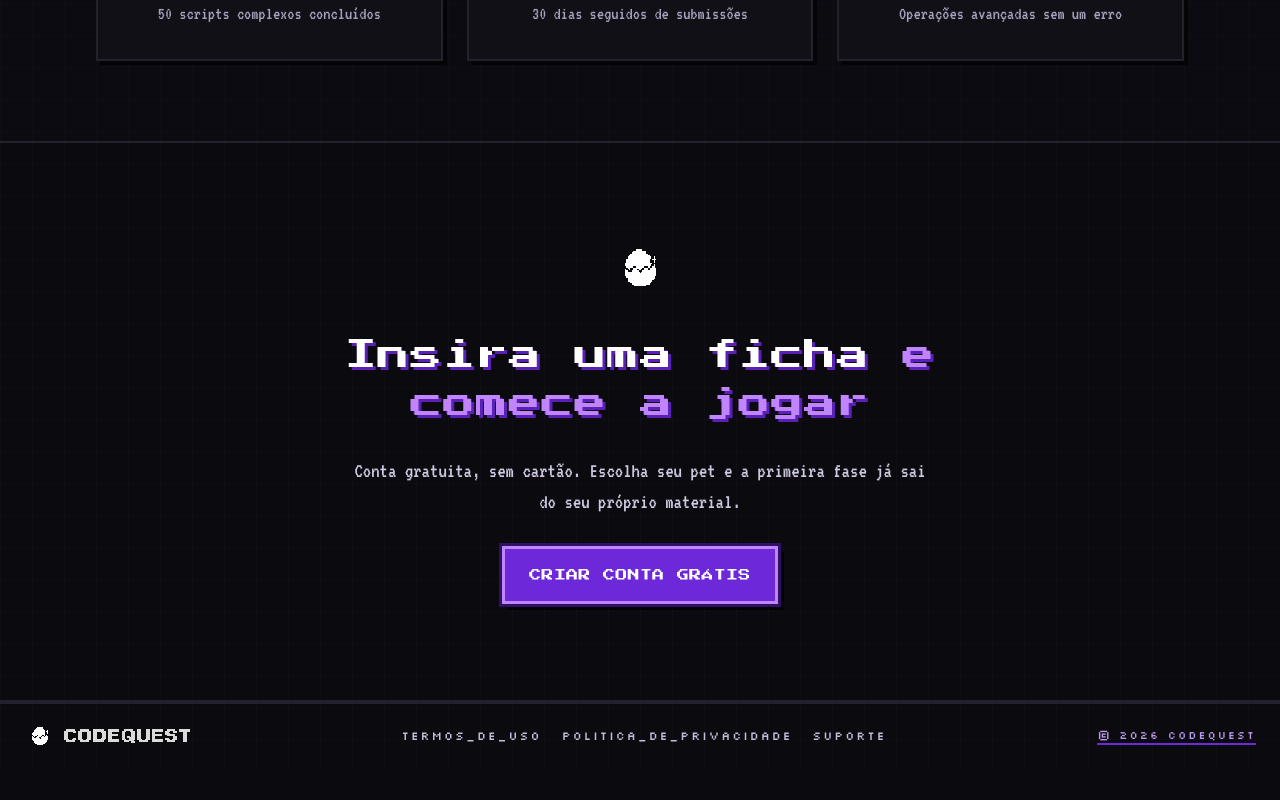
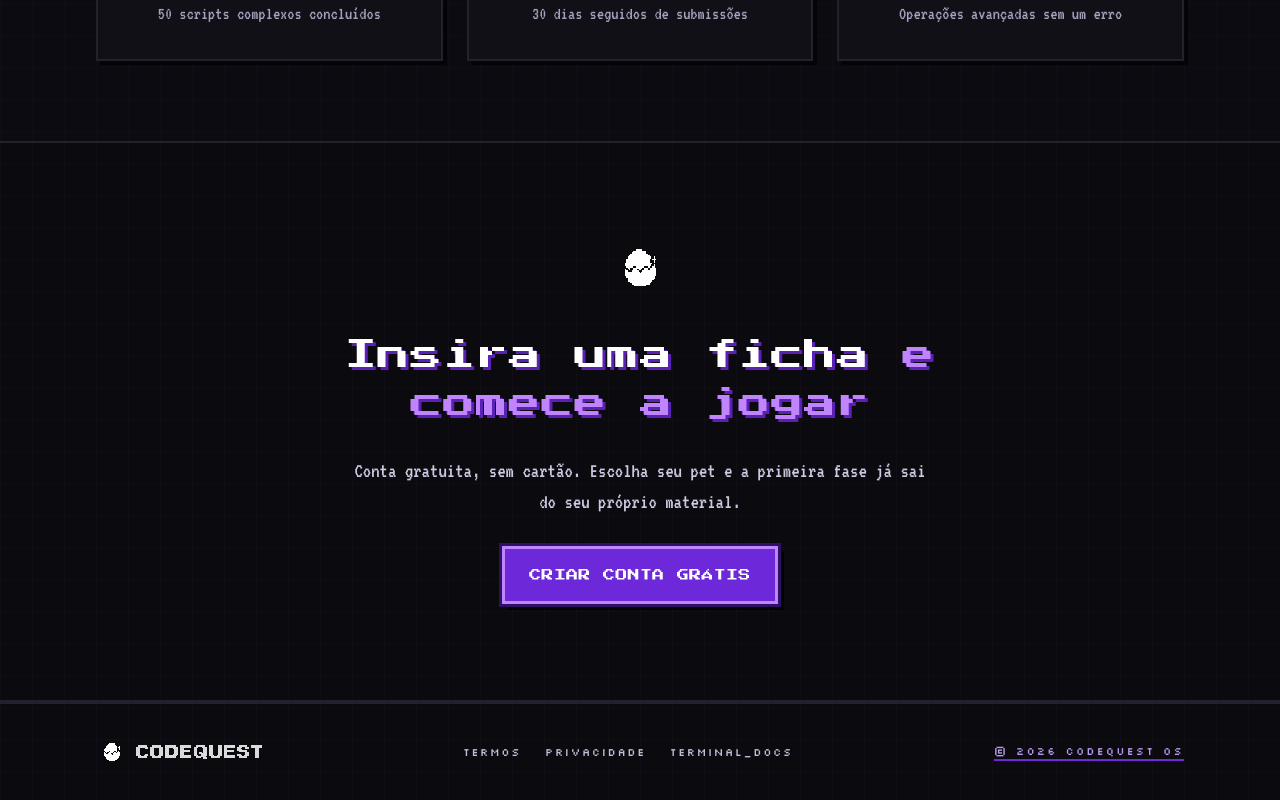
Before and after one commit to mj01px/code-quest, a Next.js app in the folder frontend/: page / in a window 1280 px wide. Shown: the part 2909-3709 px from the top of the page. Before the commit the page ends 3677 px from the top, so only its background shows below. Built offline with nearby package versions, Linux system fonts and the light colour scheme.

Commit message:
refactor(layout): unifica o rodape entre landing e telas internas

```diff
--- a/frontend/src/components/layout/AppFooter.tsx
+++ b/frontend/src/components/layout/AppFooter.tsx
@@ -2,14 +2,15 @@ import Image from "next/image";
 import Link from "next/link";
 
 const LINKS = [
-  { href: "/termos", rotulo: "TERMOS_DE_USO" },
-  { href: "/privacidade", rotulo: "POLITICA_DE_PRIVACIDADE" },
-  { href: "/suporte", rotulo: "SUPORTE" },
+  { href: "/termos", rotulo: "TERMOS" },
+  { href: "/privacidade", rotulo: "PRIVACIDADE" },
+  { href: "/suporte", rotulo: "TERMINAL_DOCS" },
 ];
 
 export function AppFooter() {
   return (
-    <footer className="flex flex-wrap items-center justify-between gap-5 border-t-2 border-edge px-6 py-4">
+    <footer className="border-t-2 border-edge">
+      <div className="mx-auto flex w-full max-w-6xl flex-col gap-6 px-5 py-8 sm:flex-row sm:items-center sm:justify-between sm:px-8">
         <div className="flex items-center gap-2">
           <Image
             src="/marca/ovo.png"
@@ -27,17 +28,18 @@ export function AppFooter() {
           />
         </div>
 
-      <nav className="flex flex-wrap gap-5 font-label text-xs tracking-[2px]">
+        <nav className="flex flex-wrap gap-x-6 gap-y-3 font-label text-[11px] tracking-[0.15em]">
           {LINKS.map((link) => (
-          <Link key={link.href} href={link.href} className="text-[#c4bcd8]">
+            <Link key={link.rotulo} href={link.href} className="text-[#c4bcd8]">
               {link.rotulo}
             </Link>
           ))}
         </nav>
 
-      <p className="border-b-2 border-brand-deep font-label text-[11px] tracking-[2px] text-[#b99bf0]">
-        © 2026 CODEQUEST
+        <p className="w-fit border-b-2 border-brand-deep font-label text-[11px] tracking-[0.2em] text-[#b99bf0]">
+          © 2026 CODEQUEST OS
         </p>
+      </div>
     </footer>
   );
 }
```
Lines whose indentation alone changed are shown as unchanged.
